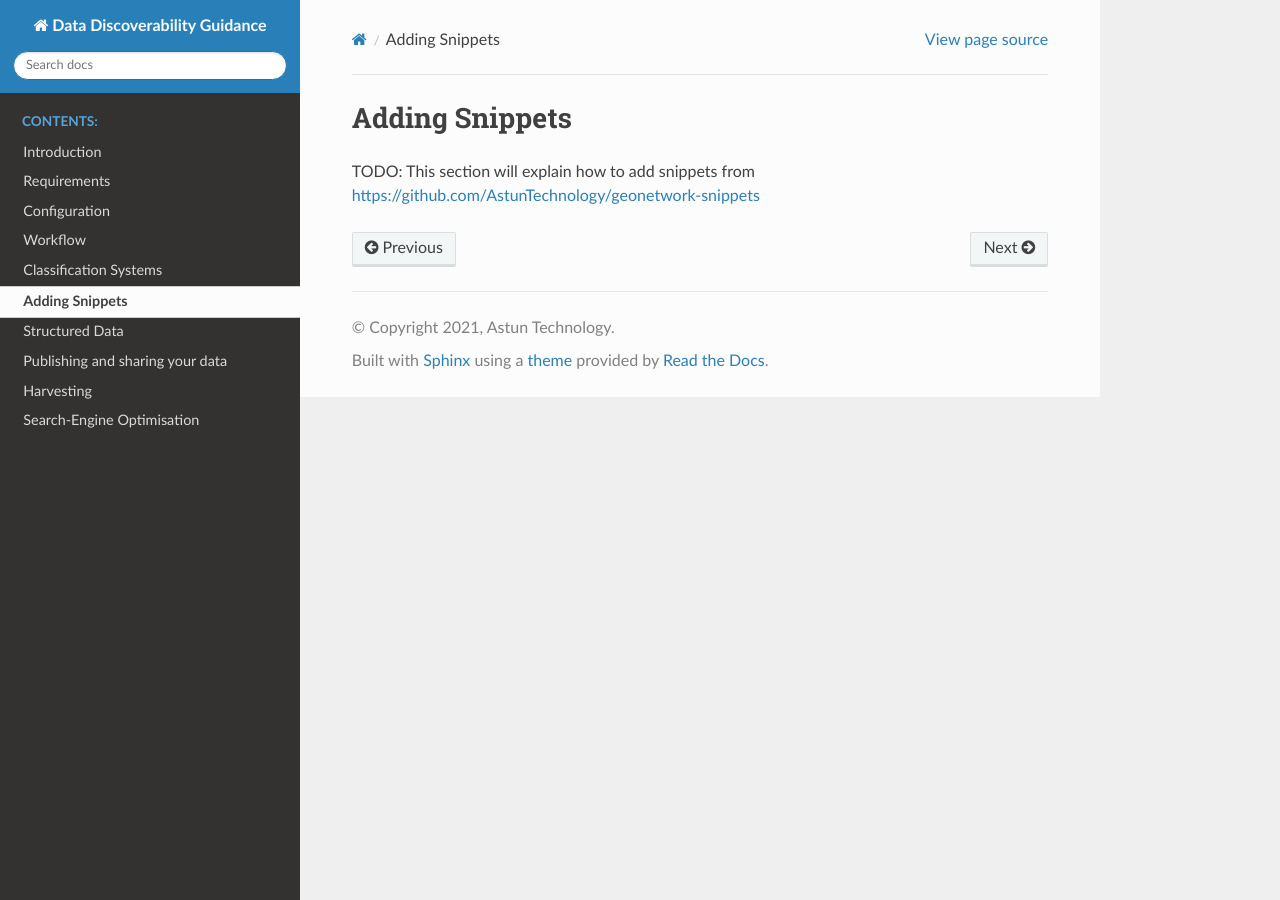
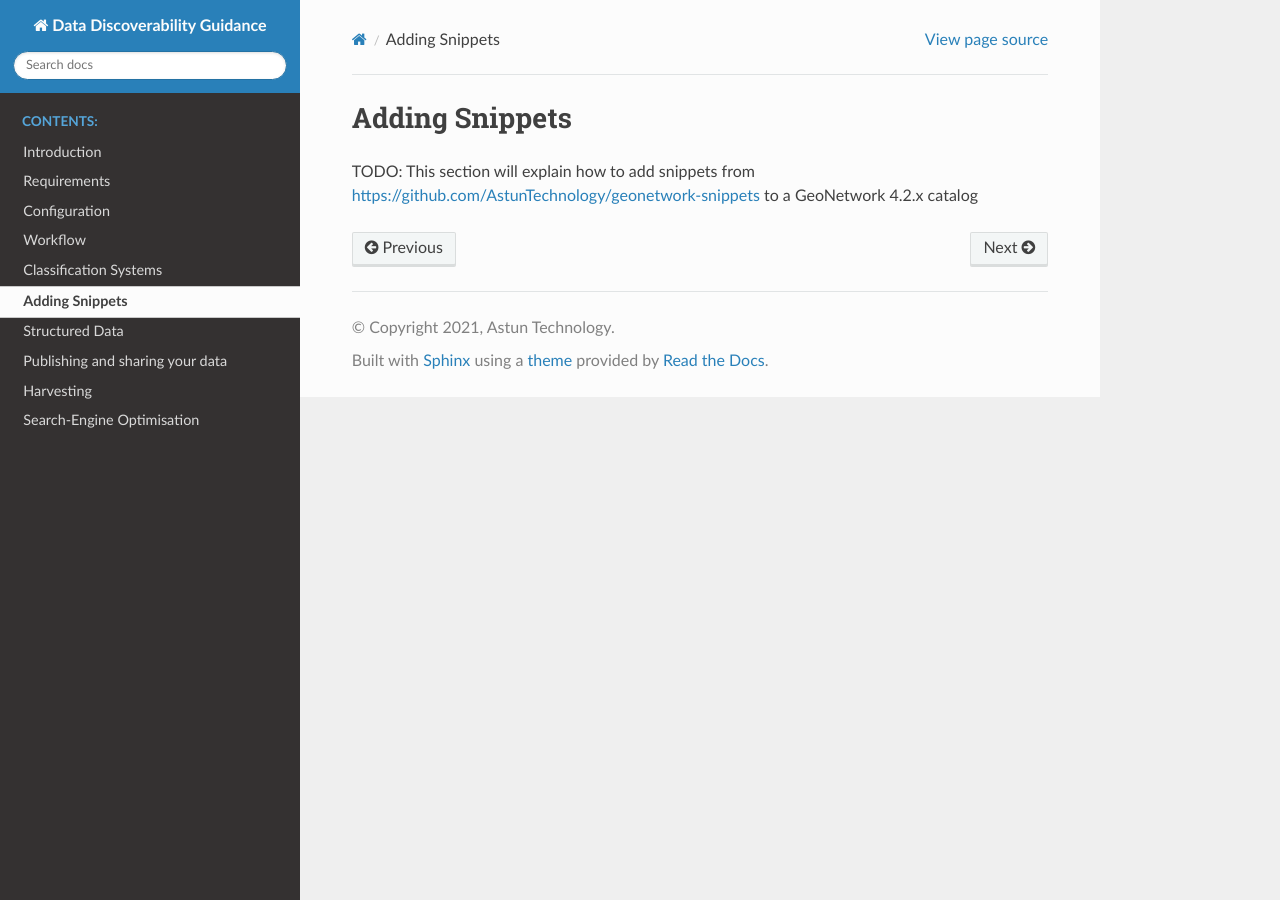
Before and after one commit to AstunTechnology/datadiscoverabilityguidance, a Sphinx documentation site: the page built from docs/source/addingsnippets.rst, in a window 1280 px wide. Built offline with Sphinx 7.4.7 and the Read the Docs theme 2.0.0, drawn with Linux system fonts in a browser that asks for light colours.

Commit message:
snippets first commit for GN4

```diff
--- a/docs/source/addingsnippets.rst
+++ b/docs/source/addingsnippets.rst
@@ -1,4 +1,4 @@
 Adding Snippets
 ===============
 
-TODO: This section will explain how to add snippets from https://github.com/AstunTechnology/geonetwork-snippets
+TODO: This section will explain how to add snippets from https://github.com/AstunTechnology/geonetwork-snippets to a GeoNetwork 4.2.x catalog
```
